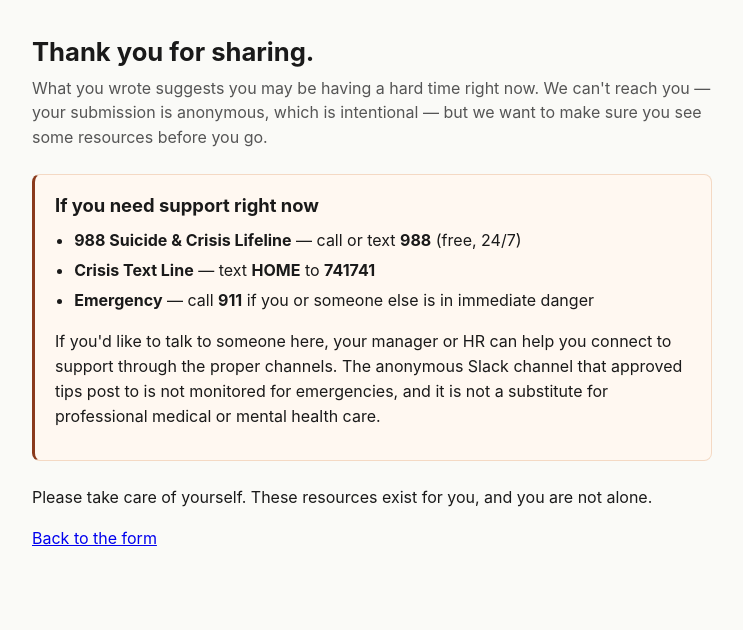
After one commit to awburgard/mental-health-tips, a Flask app: page /thanks-crisis in a window 1280 px wide. The commit adds this page. Shown: the top 630 px of the page, without its empty margins (268-1011 px from the left). Run offline with Flask 3, Linux system fonts and the light colour scheme; the visitor is signed in with stand-in values (Sample User, id 1); parts of the project's set-up code (start-up, migrations or seed data) failed here and were passed over.

Commit message:
Self-harm submissions redirect to crisis-resources page
Caught in real-world testing: 'i want to hurt myself' was being saved
to the HR queue with the generic thanks page shown to the submitter.
HR can't reach an anonymous submitter, so the person walks away in
crisis with no resources surfaced.

New behavior — whenever moderation classifies a submission as
self_harm, the submitter is redirected to /thanks-crisis instead of
/thanks. The crisis page surfaces 988, Crisis Text Line, 911, and a
pointer to HR/manager for non-emergency support. This applies whether
the submission also blocked or just flagged.

- self_harm only -> save flagged + show crisis page (HR may approve
  the tip if it's a recovery story).
- self_harm + block category -> do NOT save (HR can't usefully act)
  but DO show the crisis page. Getting resources in front of the
  submitter is more important than the generic rejection error.
- All other paths (block, flag without self_harm, clean) unchanged.

```diff
--- a/app.py
+++ b/app.py
@@ -553,8 +553,17 @@ def submit():
     clean = "".join(ch for ch in content if ch == "\n" or ch == "\t" or ch.isprintable())
 
     mod = moderate_submission(clean)
+    has_self_harm = "self_harm" in mod["reasons"]
+
     if mod["block"]:
-        log_event("submission_blocked", reasons=",".join(mod["reasons"]))
+        log_event("submission_blocked", reasons=",".join(
+            r for r in mod["reasons"] if r in _BLOCK_CATEGORIES
+        ))
+        # If they also disclosed self-harm, getting them resources matters more
+        # than the generic rejection error. Don't save the row — there's another
+        # block category in play and HR can't usefully act on it.
+        if has_self_harm:
+            return redirect(url_for("thanks_crisis"))
         return render_template(
             "form.html",
             max_len=MAX_CONTENT_LEN,
@@ -573,12 +582,20 @@ def submit():
                   reasons=",".join(mod["reasons"]))
     else:
         log_event("submission_received", length=len(clean))
+
+    if has_self_harm:
+        return redirect(url_for("thanks_crisis"))
     return redirect(url_for("thanks"))
 
 
 @app.route("/thanks", methods=["GET"])
 def thanks():
     return render_template("thanks.html")
+
+
+@app.route("/thanks-crisis", methods=["GET"])
+def thanks_crisis():
+    return render_template("thanks_crisis.html")
 
 
 @app.route("/unlock", methods=["GET", "POST"])
--- a/static/style.css
+++ b/static/style.css
@@ -106,6 +106,17 @@ button.approve { background: var(--accent); }
 .deny-form input[type="text"] { width: 240px; }
 .failed { border-left: 3px solid var(--warn); padding-left: 0.75rem; }
 .card.flagged { border-left: 3px solid var(--warn); }
+.crisis-box {
+  background: #fff8f1;
+  border: 1px solid #f4d9c4;
+  border-left: 3px solid var(--warn);
+  border-radius: 8px;
+  padding: 1rem 1.25rem;
+  margin: 1.5rem 0;
+}
+.crisis-box h2 { margin-top: 0; }
+.crisis-box ul { margin: 0.5rem 0 1rem; padding-left: 1.2rem; }
+.crisis-box li { margin: 0.35rem 0; }
 .flag-banner {
   background: #fff3ec;
   color: var(--warn);
--- /dev/null
+++ b/templates/thanks_crisis.html
@@ -0,0 +1,40 @@
+<!doctype html>
+<html lang="en">
+<head>
+<meta charset="utf-8">
+<meta name="viewport" content="width=device-width, initial-scale=1">
+<meta name="referrer" content="no-referrer">
+<title>Resources for you</title>
+<link rel="stylesheet" href="{{ url_for('static', filename='style.css') }}">
+</head>
+<body>
+<main>
+  <h1>Thank you for sharing.</h1>
+  <p class="lead">
+    What you wrote suggests you may be having a hard time right now. We
+    can't reach you — your submission is anonymous, which is intentional —
+    but we want to make sure you see some resources before you go.
+  </p>
+
+  <section class="crisis-box">
+    <h2>If you need support right now</h2>
+    <ul>
+      <li><strong>988 Suicide &amp; Crisis Lifeline</strong> — call or text <strong>988</strong> (free, 24/7)</li>
+      <li><strong>Crisis Text Line</strong> — text <strong>HOME</strong> to <strong>741741</strong></li>
+      <li><strong>Emergency</strong> — call <strong>911</strong> if you or someone else is in immediate danger</li>
+    </ul>
+    <p>
+      If you'd like to talk to someone here, your manager or HR can help
+      you connect to support through the proper channels. The anonymous
+      Slack channel that approved tips post to is not monitored for
+      emergencies, and it is not a substitute for professional medical or
+      mental health care.
+    </p>
+  </section>
+
+  <p>Please take care of yourself. These resources exist for you, and you are not alone.</p>
+
+  <p><a href="{{ url_for('form') }}">Back to the form</a></p>
+</main>
+</body>
+</html>
```
Also changed, not shown: test_app.py (+42 -2 lines).
